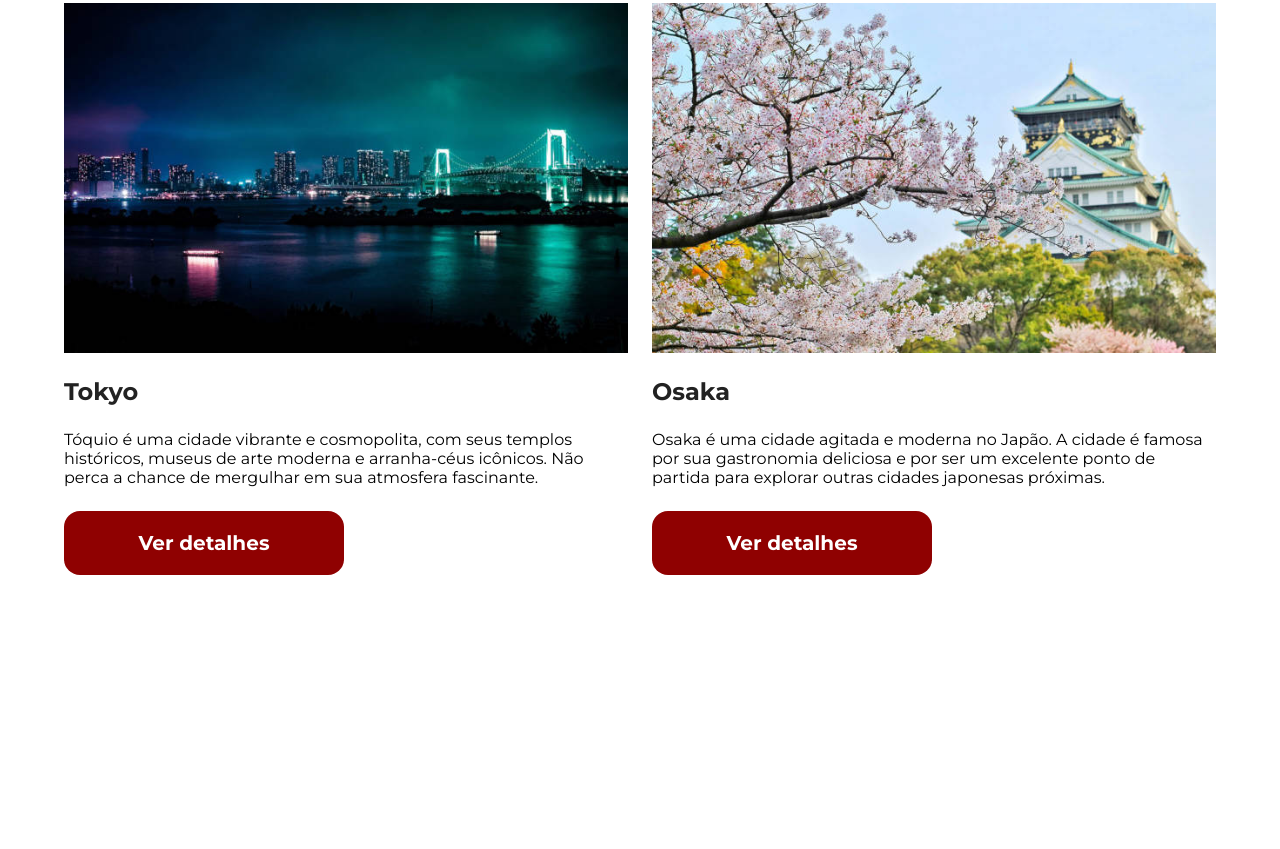
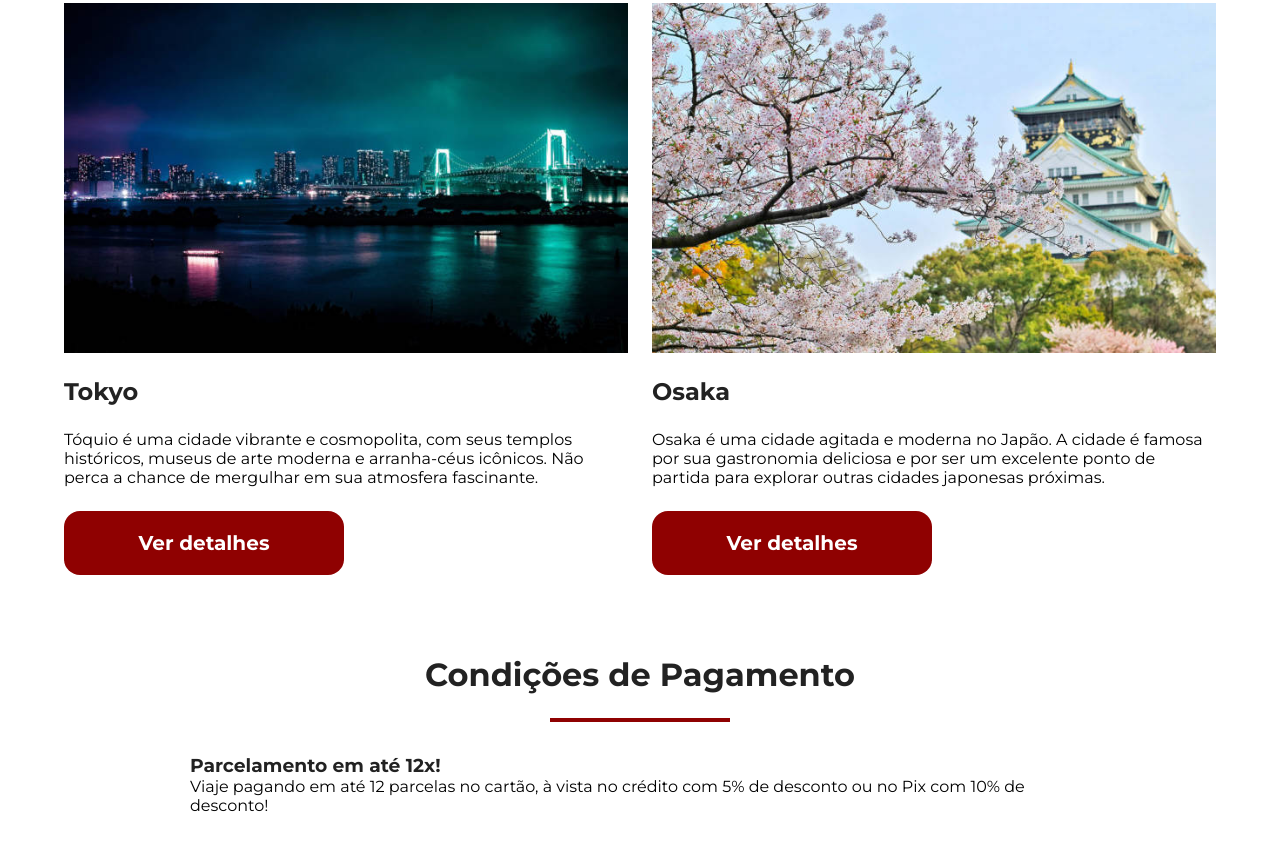
Before and after one commit to LuizCarlosHB/jornada-viagens, a plain HTML site: page index.html in a window 1280 px wide. Shown: the part 2488-3337 px from the top of the page. Before the commit the page ends 3143 px from the top, so only its background shows below. Drawn offline with Linux system fonts and the light colour scheme.

Commit message:
Adiciona estrutura da sessao de pagamentos

```diff
--- a/index.html
+++ b/index.html
@@ -194,5 +194,20 @@
         </article>
       </div>
     </section>
+    <section class="payments">
+      <div class="section-title">
+        <h2>Condições de Pagamento</h2>
+        <hr class="divider" />
+      </div>
+      <div class="text-content">
+        <h3>Parcelamento em até 12x!</h3>
+        <p>Viaje pagando em até 12 parcelas no cartão, à vista no crédito com 5% de desconto ou no Pix com 10% de desconto! </p>
+      </div>
+      <div class="image-content">
+        <div class="image bag"></div>
+        <div class="image passport"></div>
+        <div class="image people"></div>
+      </div>
+    </section>
   </body>
 </html>
```
